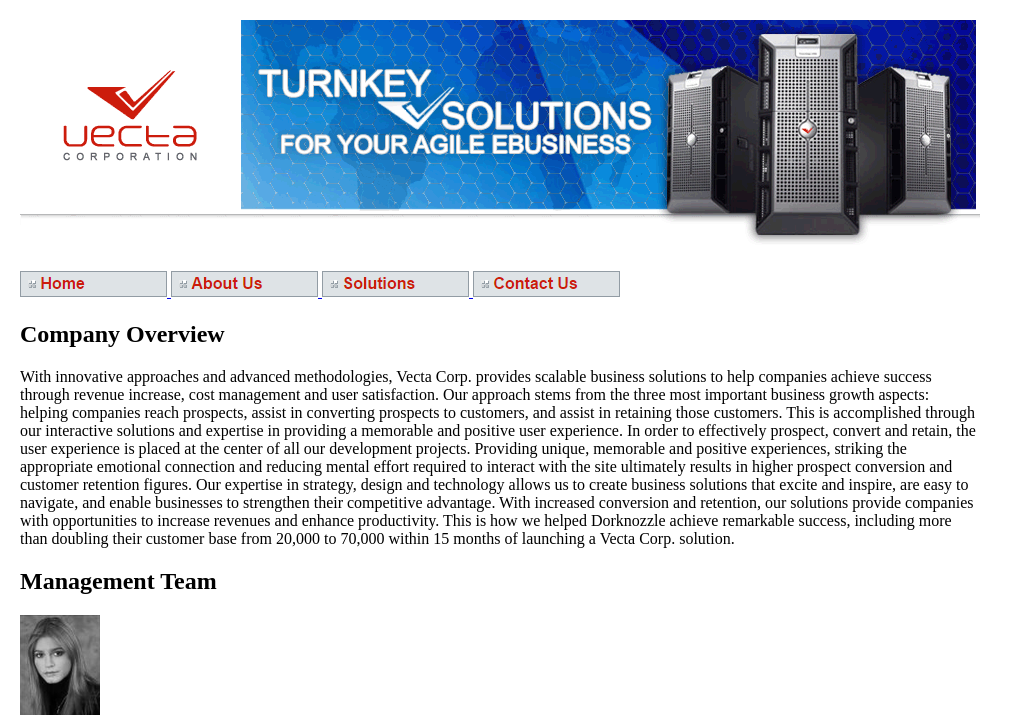
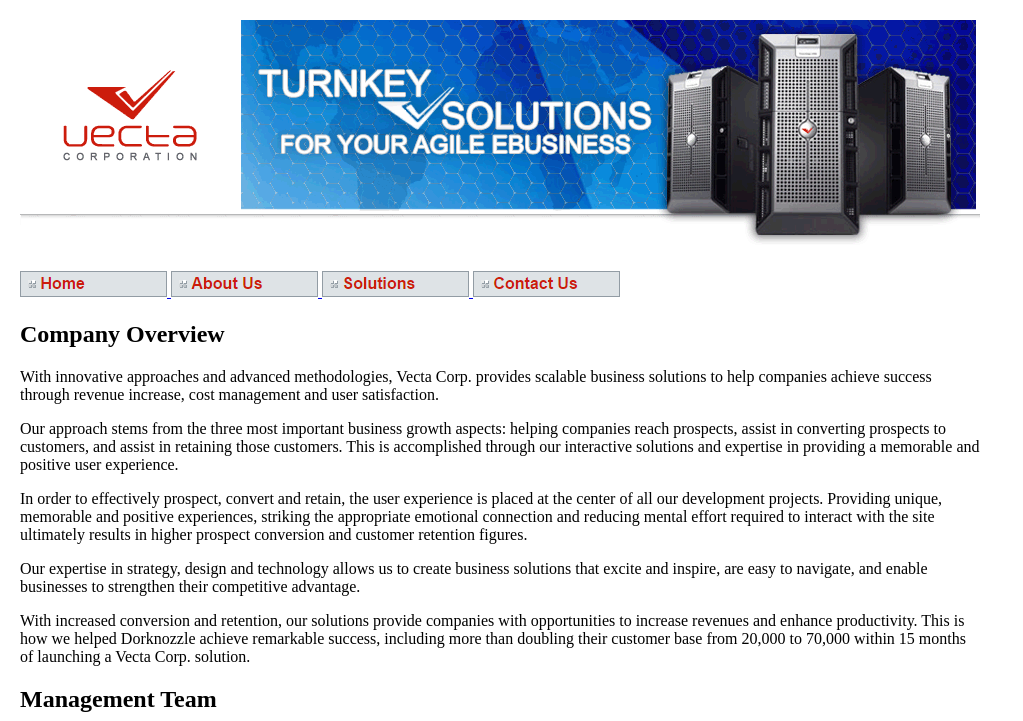
Before and after one commit to jyoti-nalwade5/CS648-Assignment2, a plain HTML site: page aboutus.html in a window 1280 px wide. Shown: the top 721 px of the page, without its empty margins (0-1023 px from the left). Drawn offline with Linux system fonts and the light colour scheme.

Commit message:
Assignment final changes

```diff
--- a/aboutus.html
+++ b/aboutus.html
@@ -29,17 +29,17 @@
     With innovative approaches and advanced methodologies, Vecta Corp. provides scalable business solutions to help
     companies achieve success through revenue increase, cost management and user satisfaction.
 
-    Our approach stems from the three most important business growth aspects: helping companies reach prospects, assist
+    <p>Our approach stems from the three most important business growth aspects: helping companies reach prospects, assist
     in converting prospects to customers, and assist in retaining those customers. This is accomplished through our
-    interactive solutions and expertise in providing a memorable and positive user experience.
+    interactive solutions and expertise in providing a memorable and positive user experience.</p>
 
-    In order to effectively prospect, convert and retain, the user experience is placed at the center of all our
+    <p>In order to effectively prospect, convert and retain, the user experience is placed at the center of all our
     development projects. Providing unique, memorable and positive experiences, striking the appropriate emotional
     connection and reducing mental effort required to interact with the site ultimately results in higher prospect
-    conversion and customer retention figures.
+    conversion and customer retention figures.</p>
 
-    Our expertise in strategy, design and technology allows us to create business solutions that excite and inspire, are
-    easy to navigate, and enable businesses to strengthen their competitive advantage.
+    <p>Our expertise in strategy, design and technology allows us to create business solutions that excite and inspire, are
+    easy to navigate, and enable businesses to strengthen their competitive advantage.</p>
 
     With increased conversion and retention, our solutions provide companies with opportunities to increase revenues and
     enhance productivity. This is how we helped Dorknozzle achieve remarkable success, including more than doubling
@@ -65,7 +65,7 @@
     <p>
         <img src="images/head_herbert.gif" alt="Herbert"><br>
         <b>Herbert</b><br>
-        <em></em>Director of Human Resources</em><br>
+        <em>Director of Human Resources</em><br>
         Herbert joined Vecta Corp. in October 1999 as Vecta Corp's first Human Resources Director. As such, he has
         overall human resources responsibility for Vecta Corp's operations worldwide and is based at the company's
         global headquarters in San Diego. Although responsible for Vecta Corp's human resources strategies globally,
@@ -85,7 +85,7 @@
     <p>
         <img src="images/head_wilbur.gif" alt="Wilbur"><br>
         <b>Wilbur</b><br>
-        <em>Founder and CEO</em>
+        <em>Founder and CEO</em><br>
         While Wilbur is the founder and CEO of Vecta Corp, he is primarily known for being the pioneer and world leader
         of creating vSolutions. Wilbur has led the commercialization of vSolution technology and its success as the
         world's fastest-growing, most advanced technologies in its respective industry. Now used by tens of millions of
```
Also changed, not shown: contactus.html (+2 -2 lines), solutions.html (+12 -11 lines).
